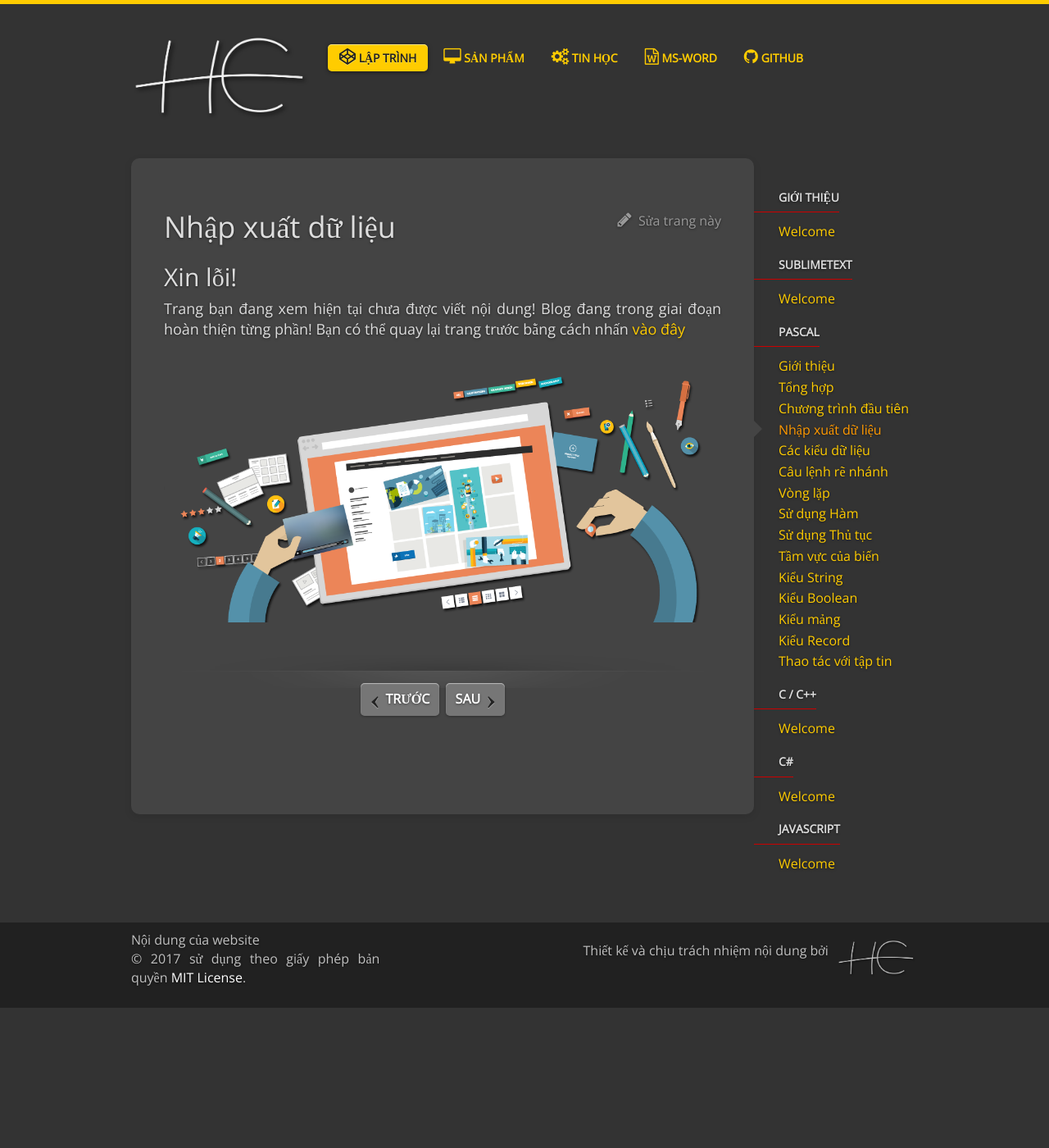
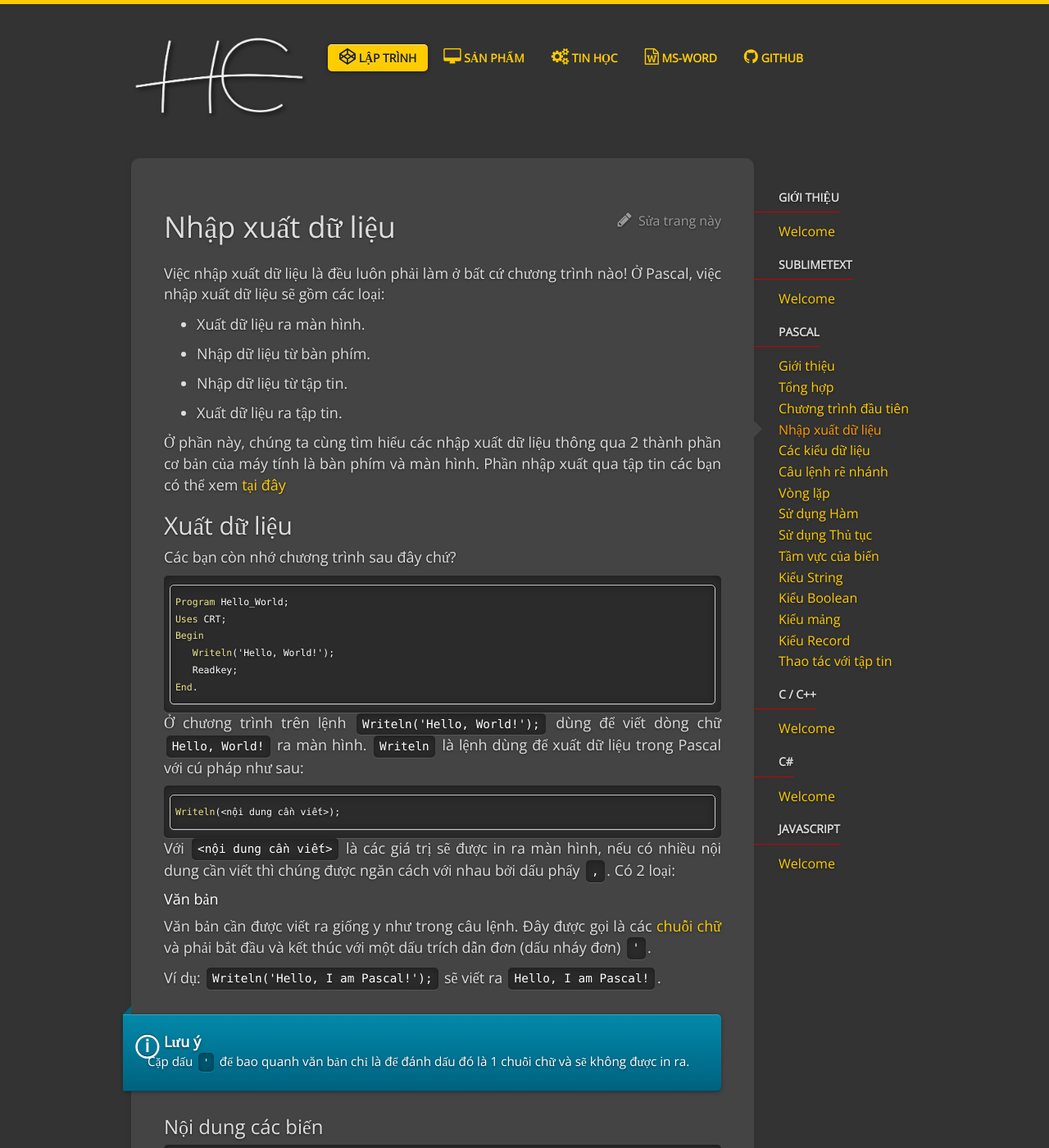
Before and after one commit to HoanChan/HoanChan.github.io, a Jekyll site: the page built from _dev/pascal/io.md, in a window 1280 px wide and 1400 px high. Shown: the whole window at 82% size. Built offline with Jekyll 4.4.1, drawn with Linux system fonts in a browser that asks for light colours; some of the changed text lies outside the part shown.

Commit message:
write input output

````diff
--- a/_dev/pascal/io.md
+++ b/_dev/pascal/io.md
@@ -2,4 +2,71 @@
 title: Nhập xuất dữ liệu
 ---
 
-{% include notdone.html %}
+Việc nhập xuất dữ liệu là đều luôn phải làm ở bất cứ chương trình nào! Ở Pascal, việc nhập xuất dữ liệu sẽ gồm các loại:
+
+- Xuất dữ liệu ra màn hình.
+- Nhập dữ liệu từ bàn phím.
+- Nhập dữ liệu từ tập tin.
+- Xuất dữ liệu ra tập tin.
+
+Ở phần này, chúng ta cùng tìm hiểu các nhập xuất dữ liệu thông qua 2 thành phần cơ bản của máy tính là bàn phím và màn hình. Phần nhập xuất qua tập tin các bạn có thể xem [tại đây](/dev/pascal/files)
+
+## Xuất dữ liệu
+
+Các bạn còn nhớ chương trình sau đây chứ?
+
+``` pascal
+Program Hello_World;
+Uses CRT;
+Begin
+   Writeln('Hello, World!');
+   Readkey;
+End.
+```
+
+Ở chương trình trên lệnh `Writeln('Hello, World!');` dùng để viết dòng chữ `Hello, World!` ra màn hình. `Writeln` là lệnh dùng để xuất dữ liệu trong Pascal với cú pháp như sau:
+
+``` pascal
+Writeln(<nội dung cần viết>);
+```
+
+Với `<nội dung cần viết>` là các giá trị sẽ được in ra màn hình, nếu có nhiều nội dung cần viết thì chúng được ngăn cách với nhau bởi dấu phẩy `,`. Có 2 loại:
+
+#### Văn bản
+
+Văn bản cần được viết ra giống y như trong câu lệnh. Đây được gọi là các [chuỗi chữ](/dev/pascal/strings) và phải bắt đầu và kết thúc với một dấu trích dẫn đơn (dấu nháy đơn) `'`.
+
+Ví dụ: `Writeln('Hello, I am Pascal!');` sẽ viết ra `Hello, I am Pascal!`.
+
+{::options parse_block_html="true" /}
+<div class="note info">
+  <h5>Lưu ý</h5>
+  Cặp dấu `'` để bao quanh văn bản chỉ là để đánh dấu đó là 1 chuỗi chữ và sẽ không được in ra.
+</div>
+
+### Nội dung các biến
+
+``` pascal
+Value := 5;
+Writeln (Value);
+```
+Sẽ viết ra màn hình `5`
+
+### Giá trị của biểu thức
+
+``` pascal
+a := 5; b := 3;
+Writeln (a + b);
+```
+Sẽ viết ra màn hình `8`
+
+Một lệnh `Writeln` có thể kết hợp cả 2 hay 3 loại. Ví dụ:
+
+``` pascal
+Value := 5;
+Writeln('The Result is: ', Value); { The Result is: 5 }
+index := 3;
+Writeln('A[', index, '] = ', Value); { A[3] = 5 }
+a := 3; b := 5; c:= 7;
+Writeln('A[', index, '] = ', a + b + c); { A[3] = 8 }
+```
--- a/_includes/all.html
+++ b/_includes/all.html
@@ -11,7 +11,7 @@
       {% assign item_url = item | prepend: include.path | append: "/" | replace: "//", "/" %}
       {% assign p = include.posts | where:"url", item_url | first %}
       {% unless item_url == page.url %}
-<article>
+
   <span class="post-category">
     <span class="label">
       {{ p.title }}
@@ -20,7 +20,7 @@
   <div class="post-content">
     {{ p.content }}
   </div>
-</article>
+
       {% endunless %}
     {% endfor %}
     {% break %}
--- a/_includes/top.html
+++ b/_includes/top.html
@@ -12,14 +12,9 @@
 
   <script src="http://code.jquery.com/jquery-latest.min.js" type="text/javascript"></script>
 
-  <!-- Latest compiled and minified CSS -->
-  <link rel="stylesheet" href="https://maxcdn.bootstrapcdn.com/bootstrap/3.3.7/css/bootstrap.min.css" integrity="sha384-BVYiiSIFeK1dGmJRAkycuHAHRg32OmUcww7on3RYdg4Va+PmSTsz/K68vbdEjh4u" crossorigin="anonymous">
+    <link rel="stylesheet" href="https://maxcdn.bootstrapcdn.com/bootstrap/3.3.7/css/bootstrap.min.css">
 
-  <!-- Optional theme -->
-  <link rel="stylesheet" href="https://maxcdn.bootstrapcdn.com/bootstrap/3.3.7/css/bootstrap-theme.min.css" integrity="sha384-rHyoN1iRsVXV4nD0JutlnGaslCJuC7uwjduW9SVrLvRYooPp2bWYgmgJQIXwl/Sp" crossorigin="anonymous">
-
-  <!-- Latest compiled and minified JavaScript -->
-  <script src="https://maxcdn.bootstrapcdn.com/bootstrap/3.3.7/js/bootstrap.min.js" integrity="sha384-Tc5IQib027qvyjSMfHjOMaLkfuWVxZxUPnCJA7l2mCWNIpG9mGCD8wGNIcPD7Txa" crossorigin="anonymous"></script>
+  <script src="https://maxcdn.bootstrapcdn.com/bootstrap/3.3.7/js/bootstrap.min.js"></script>
 
   <link rel="stylesheet" href="/css/screen.css">
   <link rel="stylesheet" href="/css/style.css">
````
